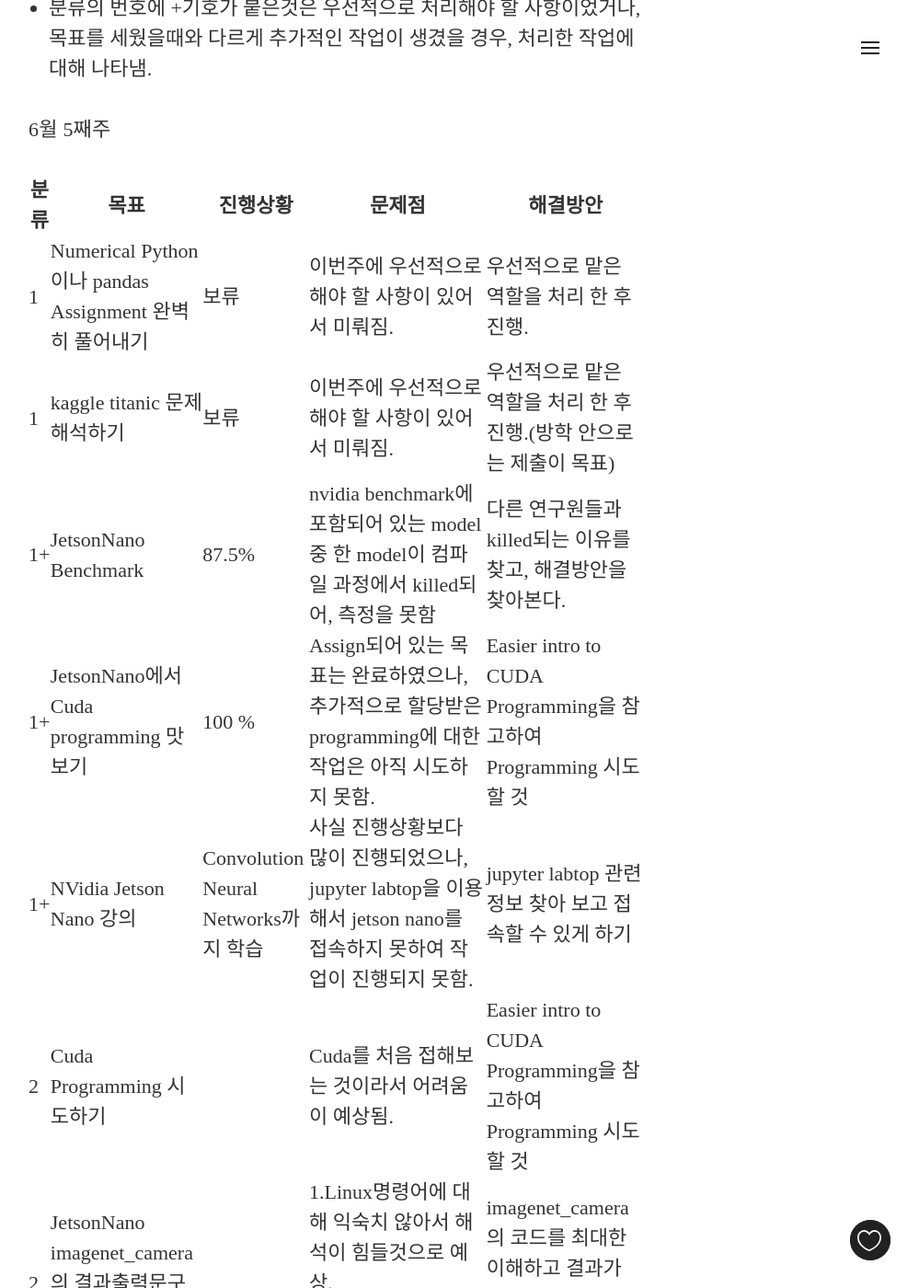
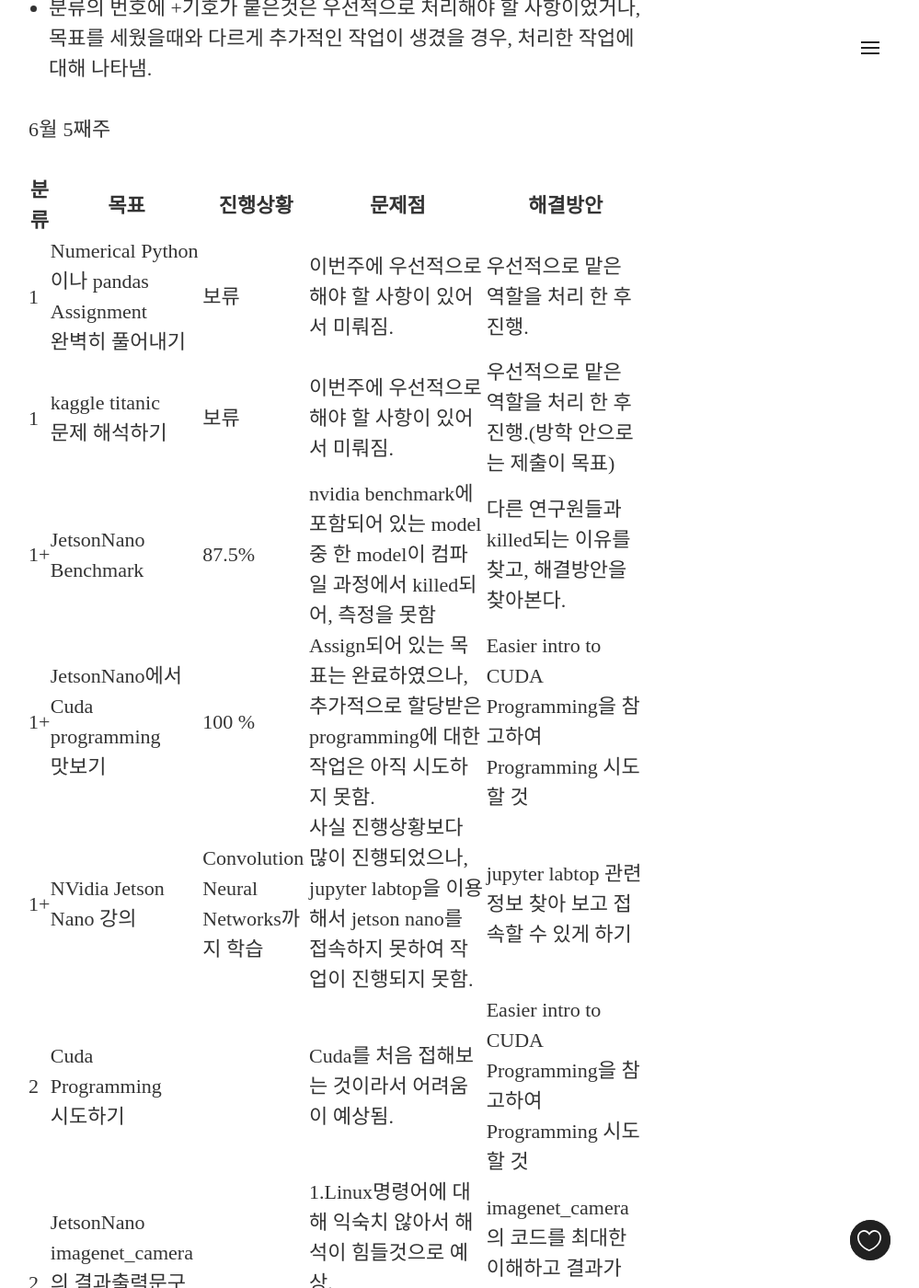
Before and after one commit to vincentchan/mickey, a Jekyll site: the page built from _posts/2019-06-24-week-operation-list.markdown, in a window 1280 px wide and 1400 px high, scrolled down 1031 px. Shown: the whole window at 92% size, without its empty margins (274-1273 px from the left). Built offline with Jekyll 4.4.1, drawn with Linux system fonts in a browser that asks for light colours; nearby versions of some CDN libraries; some web fonts are replaced; comment, search, counter and statistics services are not loaded.

Commit message:
190702 jetson nano qualification & benchmark posting modify 02

```diff
--- a/_posts/2019-06-24-week-operation-list.markdown
+++ b/_posts/2019-06-24-week-operation-list.markdown
@@ -27,12 +27,12 @@ syntaxHighlighter: no
 
 분류 |목표     | 진행상황     | 문제점    |    해결방안
 ----- | -------------- | -------------- | -------------------- | ------------
-1 |  Numerical Python 이나 pandas Assignment 완벽히 풀어내기 | 보류 | 이번주에 우선적으로 해야 할 사항이 있어서 미뤄짐. | 우선적으로 맡은 역할을 처리 한 후 진행.
-1 | kaggle titanic 문제 해석하기 | 보류 | 이번주에 우선적으로 해야 할 사항이 있어서 미뤄짐. | 우선적으로 맡은 역할을 처리 한 후 진행.(방학 안으로는 제출이 목표)
+1 |  Numerical Python 이나 pandas Assignment <br>완벽히 풀어내기 | 보류 | 이번주에 우선적으로 해야 할 사항이 있어서 미뤄짐. | 우선적으로 맡은 역할을 처리 한 후 진행.
+1 | kaggle titanic <br>문제 해석하기 | 보류 | 이번주에 우선적으로 해야 할 사항이 있어서 미뤄짐. | 우선적으로 맡은 역할을 처리 한 후 진행.(방학 안으로는 제출이 목표)
 1+| JetsonNano Benchmark | 87.5% | nvidia benchmark에 포함되어 있는 model중 한 model이 컴파일 과정에서 killed되어, 측정을 못함 | 다른 연구원들과 killed되는 이유를 찾고, 해결방안을 찾아본다.
-1+ | JetsonNano에서 Cuda programming 맛보기 | 100 % | Assign되어 있는 목표는 완료하였으나, 추가적으로 할당받은 programming에 대한 작업은 아직 시도하지 못함. | Easier intro to CUDA Programming을 참고하여 Programming 시도할 것
+1+ | JetsonNano에서 Cuda programming <br>맛보기 | 100 % | Assign되어 있는 목표는 완료하였으나, 추가적으로 할당받은 programming에 대한 작업은 아직 시도하지 못함. | Easier intro to CUDA Programming을 참고하여 Programming 시도할 것
 1+ | NVidia Jetson Nano 강의 | Convolution Neural Networks까지 학습 | 사실 진행상황보다 많이 진행되었으나, jupyter labtop을 이용해서 jetson nano를 접속하지 못하여 작업이 진행되지 못함. | jupyter labtop 관련 정보 찾아 보고 접속할 수 있게 하기
-2 | Cuda Programming 시도하기 |  | Cuda를 처음 접해보는 것이라서 어려움이 예상됨. | Easier intro to CUDA Programming을 참고하여 Programming 시도할 것
+2 | Cuda Programming <br>시도하기 |  | Cuda를 처음 접해보는 것이라서 어려움이 예상됨. | Easier intro to CUDA Programming을 참고하여 Programming 시도할 것
 2 | JetsonNano imagenet_camera의 결과출력문구 수정 및 명령어 해석 |  | 1.Linux명령어에 대해 익숙치 않아서 해석이 힘들것으로 예상. 2.imagenet_camera의 코드 해석이 어려울 것으로 에상. | imagenet_camera의 코드를 최대한 이해하고 결과가 출력을 하는 부분이라도 찾아보는 쪽으로 한다.
 
 - 보류한 내역에 대해서도 진행해야 함.
--- a/_posts/2019-06-27-jetson-nano-benchmark.markdown
+++ b/_posts/2019-06-27-jetson-nano-benchmark.markdown
@@ -129,7 +129,7 @@ sudo jetson_clocks</blockquote>
 평균값 : 56.7769ms / 17.5439fps
 
 숫자는 머리가 너무 어지러우니, 측정한 값들을 보기 좋게 해보자.
-<div class="img img--fullContainer img--7xLeading" style="background-image: url({{ site.baseurl_posts_img }}jetson_benchmark_graph3.png);"></div>
+<div class="img img--fullContainer img--10xLeading" style="background-image: url({{ site.baseurl_posts_img }}jetson_benchmark_graph3.png);"></div>
 
 측정한 그래프의 fps와 nvidia측에서 제공한 benchmark 그래프와 비교해보자.
 
```
